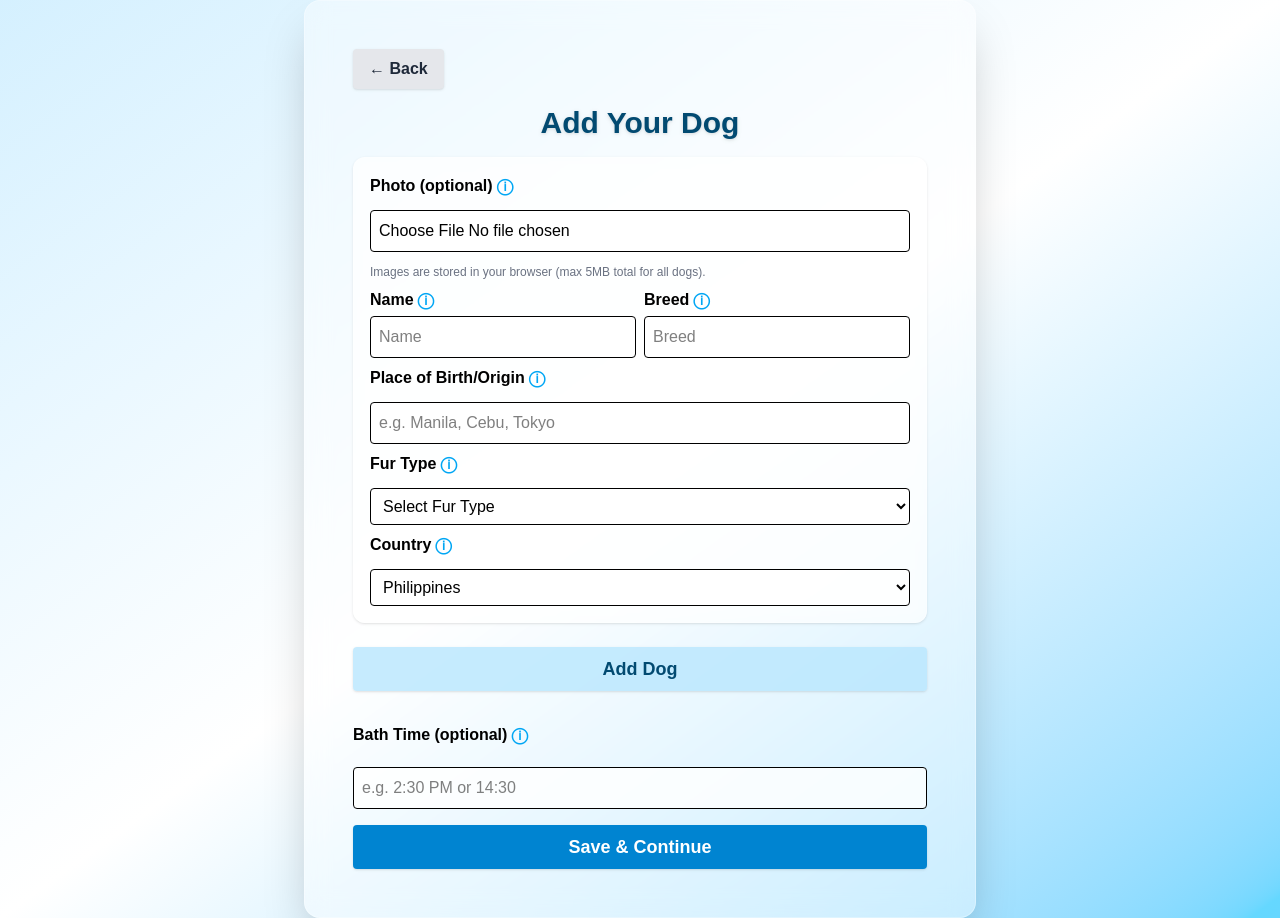
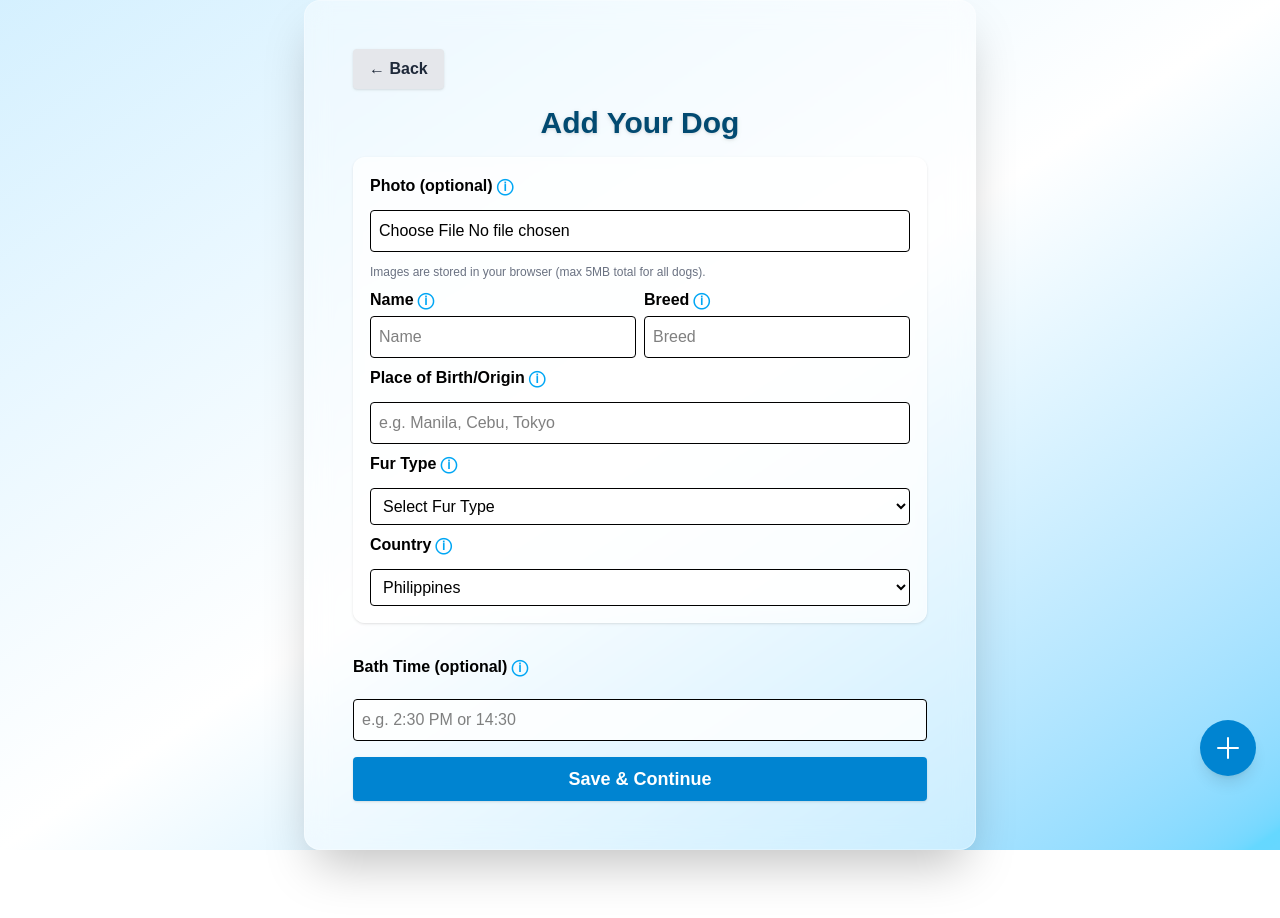
Before and after one commit to JustPres/WoofWash, a Next.js app: page /onboarding in a window 1280 px wide. After the commit the page ends 850 px from the top, so only its background shows below. Built offline with nearby package versions, Linux system fonts and the light colour scheme.

Commit message:
remodel 1.0

```diff
--- a/src/app/globals.css
+++ b/src/app/globals.css
@@ -71,6 +71,20 @@ body {
   animation: fade-in 0.7s cubic-bezier(0.4, 0, 0.2, 1) both;
 }
 
+@keyframes fab-rotate {
+  0% {
+    transform: rotate(0deg);
+  }
+
+  100% {
+    transform: rotate(360deg);
+  }
+}
+
+.animate-fab-rotate {
+  animation: fab-rotate 0.4s cubic-bezier(0.4, 0, 0.2, 1);
+}
+
 @media (max-width: 340px) {
   .language-label {
     display: none;
--- a/src/app/layout.tsx
+++ b/src/app/layout.tsx
@@ -46,6 +46,17 @@ export default function RootLayout({
   return (
     <html lang={lang}>
       <head>
+        <title>WeatherShower: Dog Bath Schedule App</title>
+        <meta name="description" content="Personalized dog bath schedules based on local weather. Keep your dog clean and healthy with WeatherShower!" />
+        <meta property="og:title" content="WeatherShower: Dog Bath Schedule App" />
+        <meta property="og:description" content="Personalized dog bath schedules based on local weather. Keep your dog clean and healthy with WeatherShower!" />
+        <meta property="og:type" content="website" />
+        <meta property="og:image" content="/icon-512.png" />
+        <meta property="og:url" content="https://yourdomain.com/" />
+        <meta name="twitter:card" content="summary_large_image" />
+        <meta name="twitter:title" content="WeatherShower: Dog Bath Schedule App" />
+        <meta name="twitter:description" content="Personalized dog bath schedules based on local weather. Keep your dog clean and healthy with WeatherShower!" />
+        <meta name="twitter:image" content="/icon-512.png" />
         <link rel="manifest" href="/manifest.json" />
         <link rel="icon" type="image/svg+xml" href="/dog-weather-favicon.svg" />
         <link rel="icon" type="image/png" sizes="192x192" href="/icon-192.png" />
--- a/src/app/onboarding/page.tsx
+++ b/src/app/onboarding/page.tsx
@@ -1,6 +1,7 @@
 "use client";
 import { useEffect, useState } from "react";
 import Image from "next/image";
+import { PlusIcon } from "@heroicons/react/24/solid";
 
 const furTypes = [
     "Short Single Coat",
@@ -81,6 +82,7 @@ export default function Onboarding() {
     const [showToast, setShowToast] = useState(false);
     const [lang, setLang] = useState("en");
     const t = translations[lang] || translations.en;
+    const [fabRotating, setFabRotating] = useState(false);
 
     useEffect(() => {
         const stored = localStorage.getItem("lang");
@@ -107,6 +109,7 @@ export default function Onboarding() {
 
     // Update addDog to include photo
     const addDog = () => {
+        setFabRotating(true);
         setDogs((prev) => [...prev, { name: "", breed: "", origin: "", furType: "", country: "PH", photo: "" }]);
     };
 
@@ -180,6 +183,13 @@ export default function Onboarding() {
             console.error("[DEBUG] localStorage error:", err);
         }
     };
+
+    useEffect(() => {
+        if (fabRotating) {
+            const timeout = setTimeout(() => setFabRotating(false), 400);
+            return () => clearTimeout(timeout);
+        }
+    }, [fabRotating]);
 
     return (
         <main className="min-h-screen w-full bg-gradient-to-br from-sky-200/60 via-white/80 to-sky-400/60 flex flex-col items-center justify-center p-0">
@@ -319,7 +329,6 @@ export default function Onboarding() {
                             )}
                         </div>
                     ))}
-                    <button type="button" onClick={addDog} className="w-full mb-2 py-2 bg-sky-200/80 text-sky-900 rounded hover:bg-sky-300/90 font-semibold shadow text-base sm:text-lg">{t.addDog}</button>
                     <label className="block mb-1 font-semibold flex items-center gap-1 text-black mt-2 text-sm sm:text-base">
                         Bath Time (optional)
                         <span className="relative group cursor-pointer">
@@ -343,6 +352,15 @@ export default function Onboarding() {
                     <button type="submit" className="w-full py-2 bg-sky-600 text-white rounded hover:bg-sky-700 font-bold shadow text-base sm:text-lg">{t.save}</button>
                 </form>
             </div>
+            {/* Floating Action Button for Add Dog */}
+            <button
+                type="button"
+                onClick={addDog}
+                className={`fixed bottom-6 right-6 z-50 bg-sky-600 hover:bg-sky-700 text-white rounded-full shadow-lg w-14 h-14 flex items-center justify-center transition-all focus:outline-none focus:ring-2 focus:ring-sky-400 ${fabRotating ? 'animate-fab-rotate' : ''}`}
+                aria-label={t.addDog}
+            >
+                <PlusIcon className="h-8 w-8" />
+            </button>
         </main>
     );
 }
```
Also changed, not shown: public/robots.txt (added), 1 other file (tests, documents, lock files or other folders).
